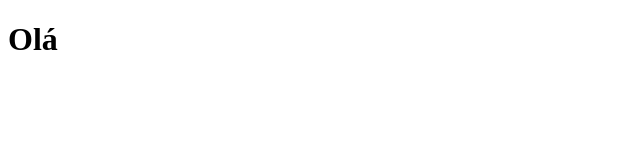
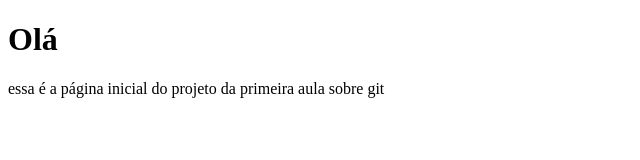
Before and after one commit to ilanae03/loja-virtual, a plain HTML site: page index.html in a window 1280 px wide. Shown: the whole page, without its empty margins (0-640 px from the left). Drawn offline with Linux system fonts and the light colour scheme.

Commit message:
segundo commit, inclui um paragrafo

```diff
--- a/index.html
+++ b/index.html
@@ -7,5 +7,6 @@
 </head>
 <body>
     <h1>Olá</h1>
+    <p>essa é a página inicial do projeto da primeira aula sobre git</p>
 </body>
 </html>
```
